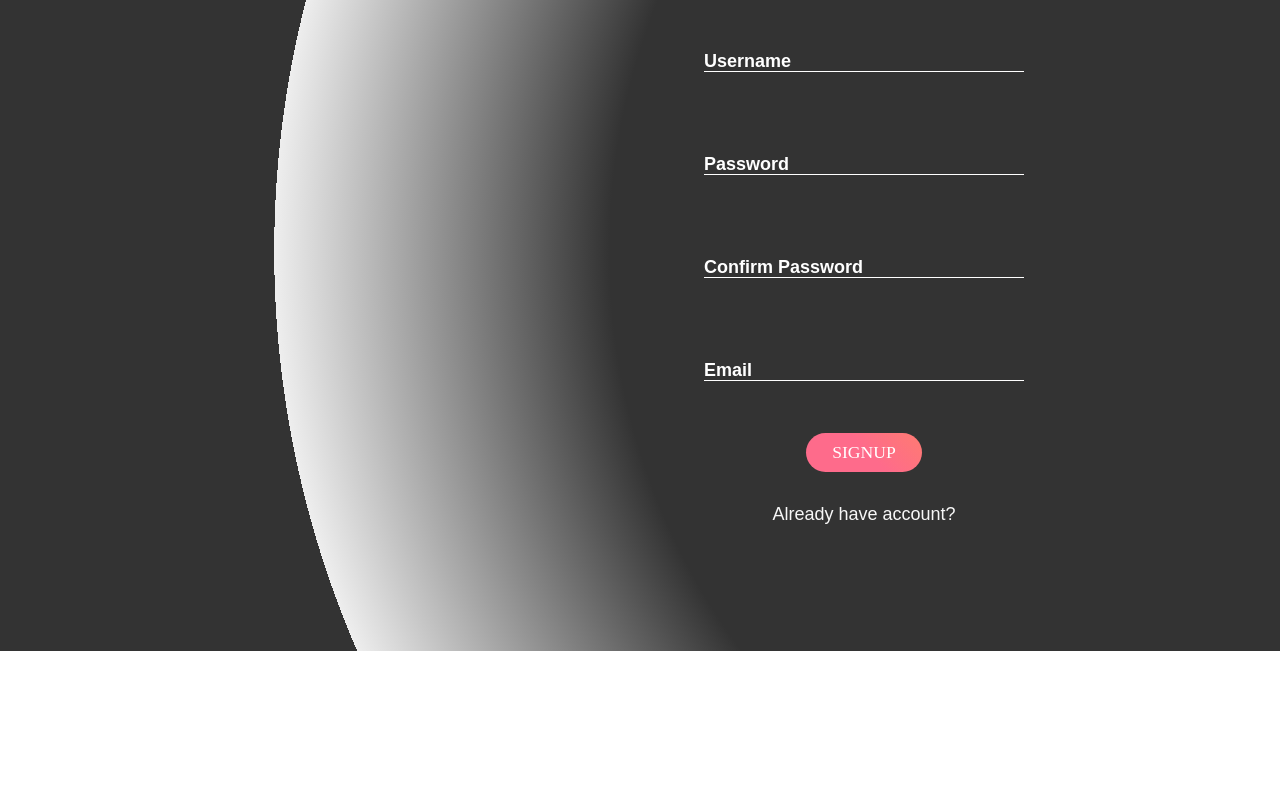
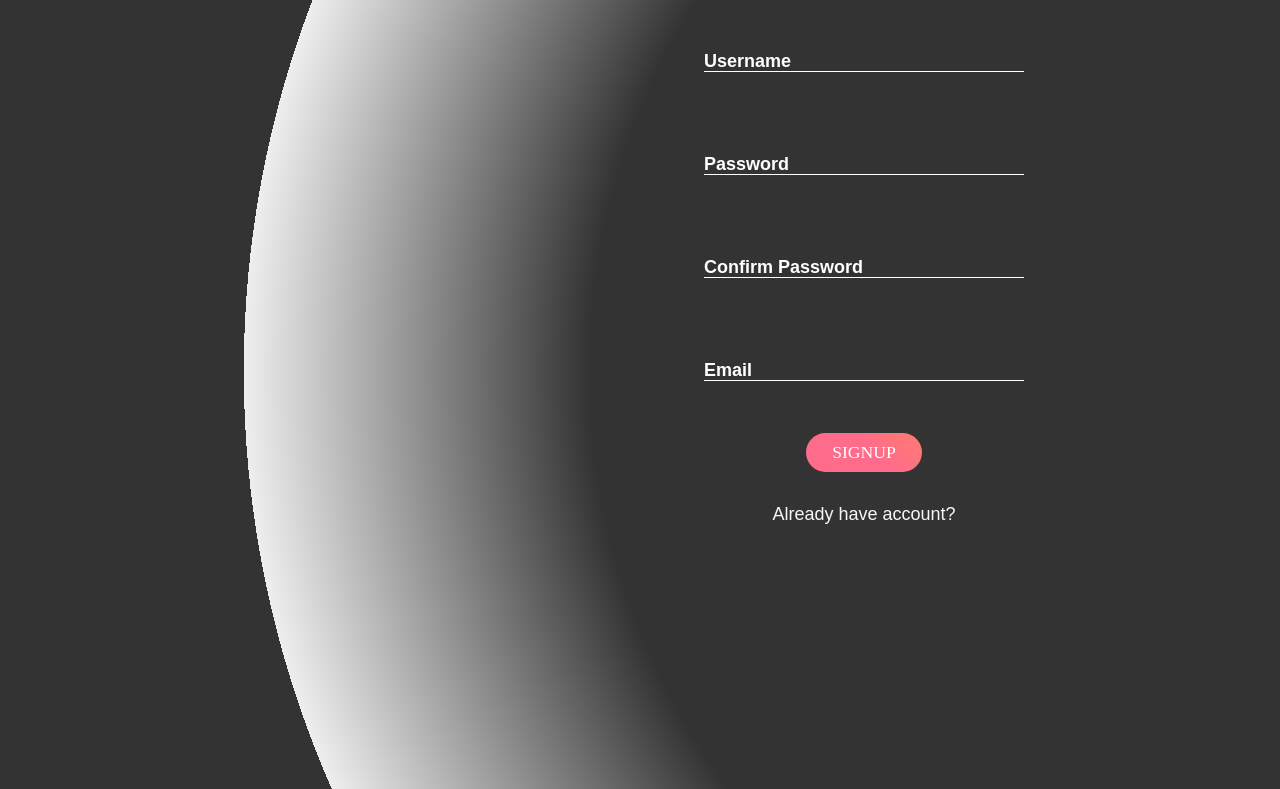
Before and after one commit to kisiaurkopuchhoyaar/my_first_repo_sample, a website: page Another_Login_Page/signup.html in a window 1280 px wide. Shown: the part 149-938 px from the top of the page. Before the commit the page ends 800 px from the top, so only its background shows below. Drawn offline with Linux system fonts and the light colour scheme.

Commit message:
viewport changes and dvh adjusted

```diff
--- a/Another_Login_Page/signup.html
+++ b/Another_Login_Page/signup.html
@@ -2,7 +2,7 @@
 <html lang="en">
   <head>
     <meta charset="UTF-8" />
-    <meta name="viewport" content="width=device-width, initial-scale=1.0" />
+    <meta name="viewport" content="width=device-width, initial-scale=2" />
     <title>SignUp</title>
     <script src="https://unpkg.com/htmx.org@1.9.12" integrity="sha384-ujb1lZYygJmzgSwoxRggbCHcjc0rB2XoQrxeTUQyRjrOnlCoYta87iKBWq3EsdM2" crossorigin="anonymous"></script>
     <link rel="stylesheet" href="styles.css" />
--- a/Another_Login_Page/styles.css
+++ b/Another_Login_Page/styles.css
@@ -8,7 +8,7 @@
   padding: 0;
 }
 .super-container {
-  height: 100dvh;
+  height: 130dvh;
   background: radial-gradient(
     circle at 100%,
     #333,
```
